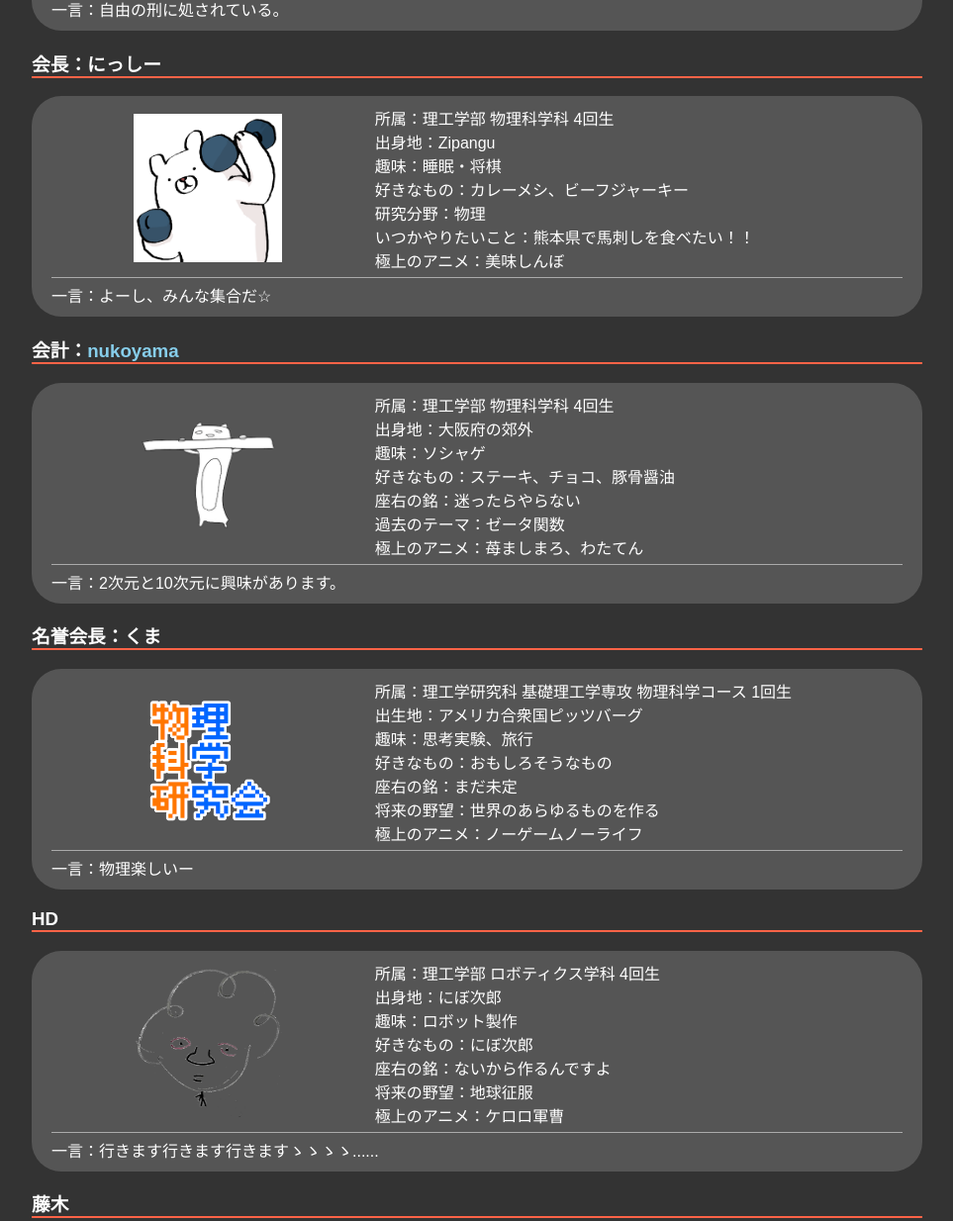
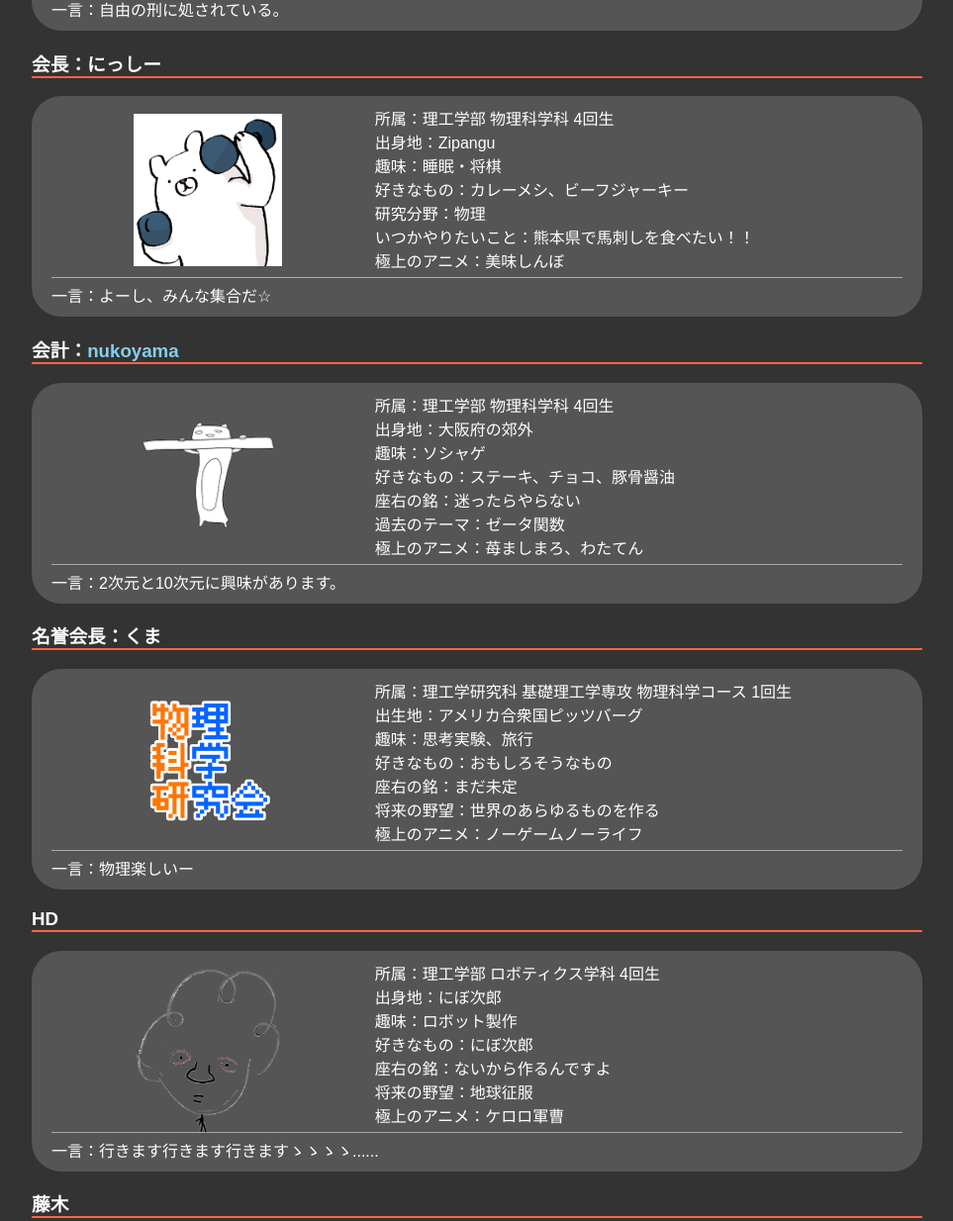
Before and after one commit to vuccaken/vuccaken.github.io, a Jekyll site: the page built from _pages/member.md, in a window 1280 px wide. Shown: the part 768-2002 px from the top of the page at 99% size, without its empty margins (158-1121 px from the left). Built offline with Jekyll 4.4.1, drawn with Linux system fonts in a browser that asks for light colours.

Commit message:
Update member.scss

```diff
--- a/_sass/member.scss
+++ b/_sass/member.scss
@@ -35,7 +35,7 @@
       height: 150px;
       width: 150px;
       img {
-        max-height: 150px;
+        // max-height: 150px;
         width: 100%;
       }
     }
```
